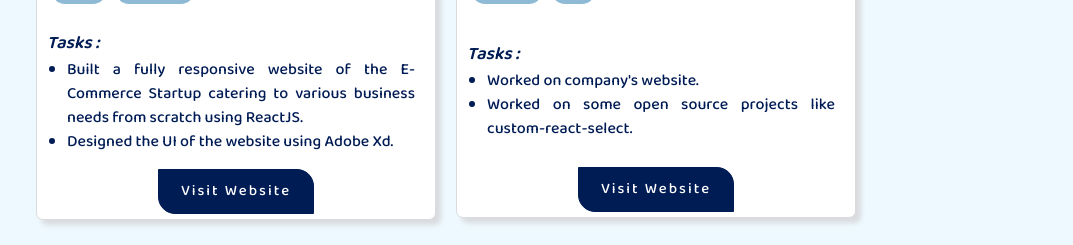
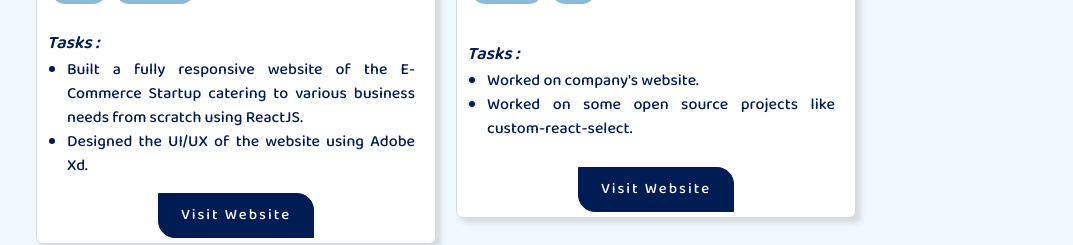
Before and after one commit to ayushazuri/Portfolio-Website, a React (Create React App) app: page / in a window 1280 px wide. Shown: the part 2240-2485 px from the top of the page, without its empty margins (194-1267 px from the left). Built offline with nearby package versions, Linux system fonts and the light colour scheme.

Commit message:
Minor changes

```diff
--- a/src/portfolio.js
+++ b/src/portfolio.js
@@ -232,7 +232,7 @@ const experience = {
 			image: require("./assets/Images/rewfa_logo.svg").default,
 			tasks: [
 				"Built a fully responsive website of the E-Commerce Startup catering to various business needs from scratch using ReactJS.",
-				"Designed the UI of the website using Adobe Xd.",
+				"Designed the UI/UX of the website using Adobe Xd.",
 			],
 			link: "https://rewfa.com/",
 			timeline: "12/2020 - 05/2021",
```
